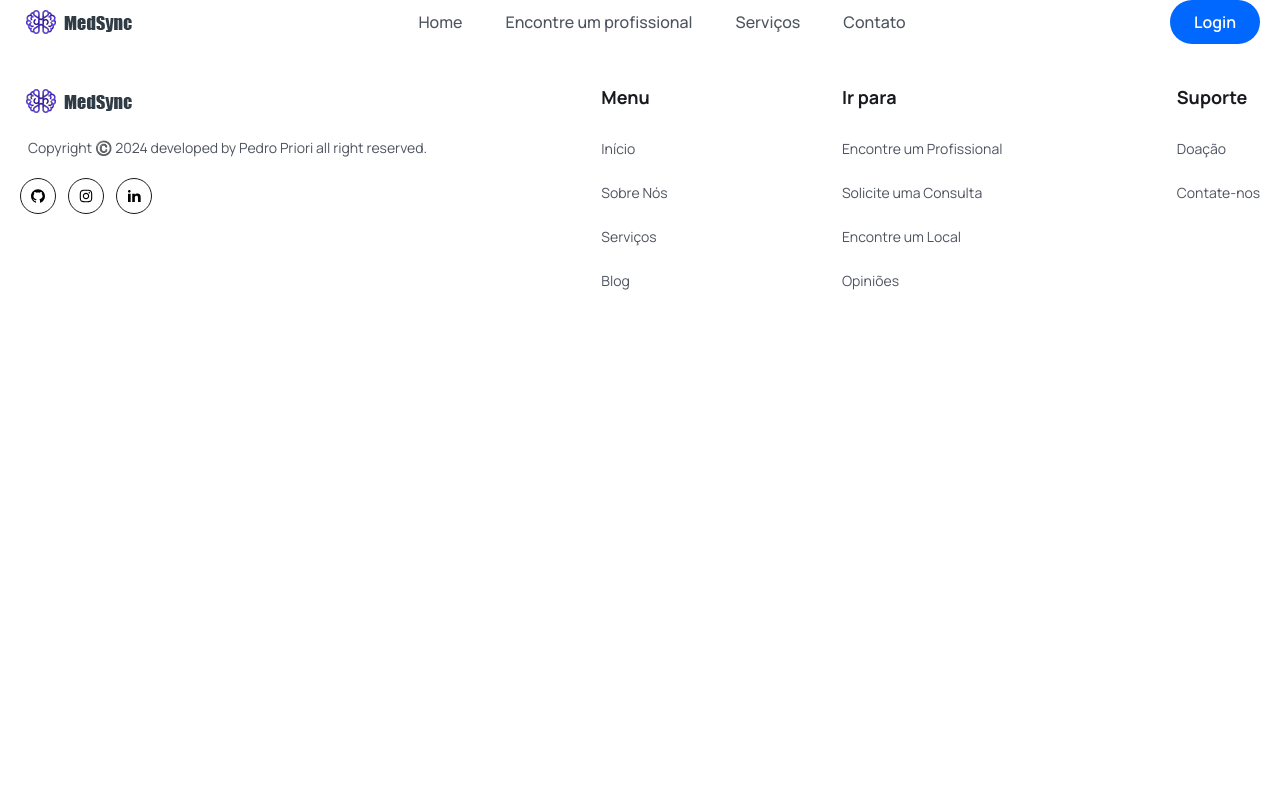
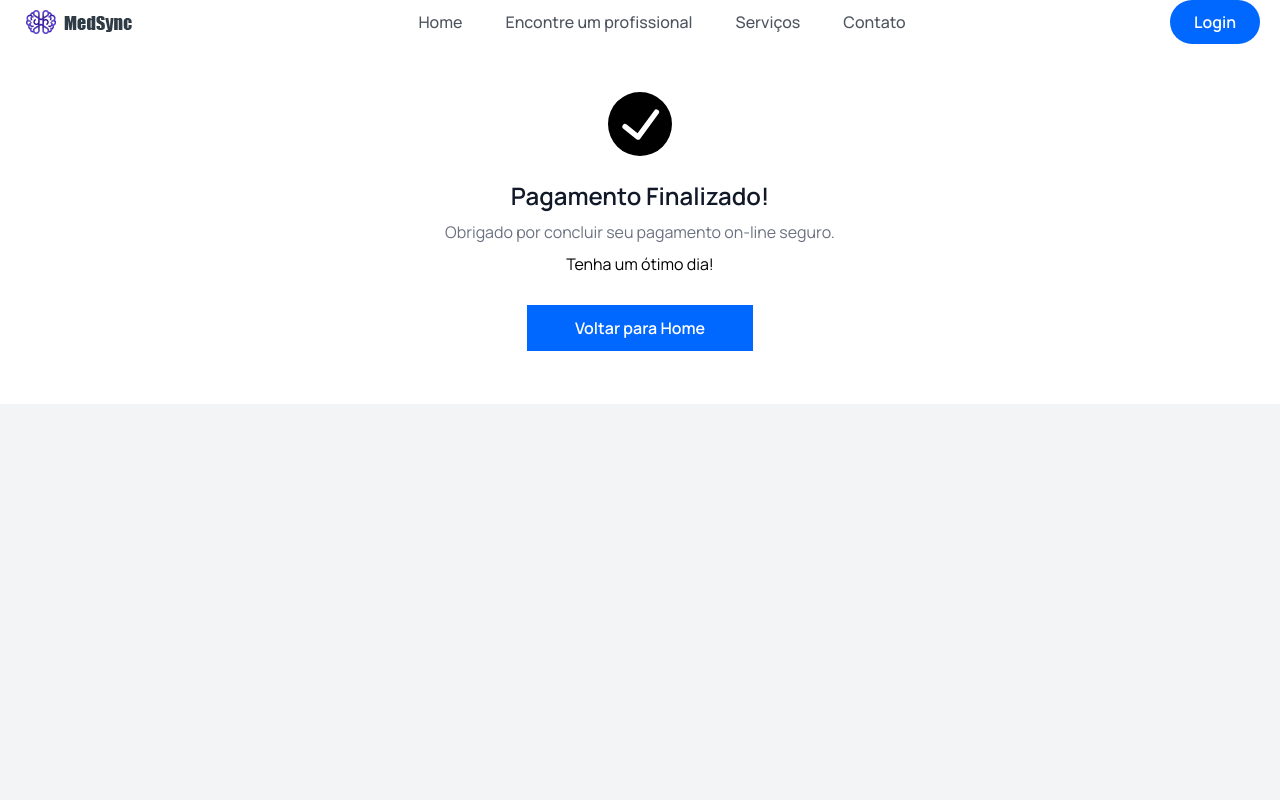
Before and after one commit to pedropriori/MedSync-Application, a React (Vite) app: page /checkout-success in a window 1280 px wide. Shown: the top 800 px of the page. Built offline with nearby package versions, Linux system fonts and the light colour scheme.

Commit message:
create checkout success page

```diff
--- /dev/null
+++ b/src/pages/Doctors/CheckoutSuccess.jsx
@@ -0,0 +1,38 @@
+import { Link } from "react-router-dom";
+
+const CheckoutSuccess = () => {
+  return (
+    <div className="bg-gray-100 h-screen">
+      <div className="bg-white p-6 md:mx-auto">
+        <svg
+          viewBox="0 0 24 24"
+          className="text-green-600 w-16 h-16 mx-auto my-6"
+        >
+          <path
+            fill="currentolor"
+            d="M12,0A12,12,0,1,0,24,12,12.014,12.014,0,0,0,12,0Zm6.927,8.2-6.845,9.289a1.011,1.011,0,0,1-1.43.188L5.764,13.769a1,1,0,1,1,1.25-1.562l4.076,3.261,6.227-8.451A1,1,0,1,1,18.927,8.2Z"
+          ></path>
+        </svg>
+        <div className="text-center">
+          <h3 className="md:text-2xl text-base text-gray-900 font-semibold text-center">
+            Pagamento Finalizado!
+          </h3>
+          <p className="text-gray-500 my-2">
+            Obrigado por concluir seu pagamento on-line seguro.
+          </p>
+          <p> Tenha um ótimo dia! </p>
+          <div className="py-10 text-center">
+            <Link
+              to="/home"
+              className="px-12 bg-primaryBgColor text-white font-semibold py-3"
+            >
+              Voltar para Home
+            </Link>
+          </div>
+        </div>
+      </div>
+    </div>
+  );
+};
+
+export default CheckoutSuccess;
--- a/src/routes/Routers.jsx
+++ b/src/routes/Routers.jsx
@@ -1,40 +1,46 @@
-import Home from '../pages/Home'
-import Services from '../pages/Services'
-import Login from '../pages/Login'
-import SignUp from '../pages/Signup'
-import Contact from '../pages/Contact'
-import Doctors from '../pages/Doctors/Doctors'
-import DoctorDetails from '../pages/Doctors/DoctorDetails'
-import { Routes, Route } from 'react-router-dom'
-import MyAccount from '../Dashboard/user-account/MyAccount'
-import Dashboard from '../Dashboard/doctor-account/Dashboard'
-import ProtectedRoute from './ProtectedRoute'
+import Home from "../pages/Home";
+import Services from "../pages/Services";
+import Login from "../pages/Login";
+import SignUp from "../pages/Signup";
+import Contact from "../pages/Contact";
+import Doctors from "../pages/Doctors/Doctors";
+import DoctorDetails from "../pages/Doctors/DoctorDetails";
+import { Routes, Route } from "react-router-dom";
+import MyAccount from "../Dashboard/user-account/MyAccount";
+import Dashboard from "../Dashboard/doctor-account/Dashboard";
+import ProtectedRoute from "./ProtectedRoute";
+import CheckoutSuccess from "../pages/Doctors/CheckoutSuccess";
 
 const Routers = () => {
   return (
     <Routes>
-      <Route path='/' element={<Home/>} />
-      <Route path='/home' element={<Home/>} />
-      <Route path='/doctors' element={<Doctors/>} />
-      <Route path='/doctors/:id' element={<DoctorDetails/>} />
-      <Route path='/login' element={<Login/>} />
-      <Route path='/register' element={<SignUp/>} />
-      <Route path='/contact' element={<Contact/>} />
-      <Route path='/services' element={<Services/>} />
-      <Route path='/users/profile/me'
+      <Route path="/" element={<Home />} />
+      <Route path="/home" element={<Home />} />
+      <Route path="/doctors" element={<Doctors />} />
+      <Route path="/doctors/:id" element={<DoctorDetails />} />
+      <Route path="/login" element={<Login />} />
+      <Route path="/register" element={<SignUp />} />
+      <Route path="/contact" element={<Contact />} />
+      <Route path="/services" element={<Services />} />
+      <Route path="/checkout-success" element={<CheckoutSuccess />} />
+      <Route
+        path="/users/profile/me"
         element={
-          <ProtectedRoute allowedRoles={['patient']} >
-            <MyAccount/>
+          <ProtectedRoute allowedRoles={["patient"]}>
+            <MyAccount />
           </ProtectedRoute>
-        } />
-      <Route path='/doctors/profile/me'
+        }
+      />
+      <Route
+        path="/doctors/profile/me"
         element={
-          <ProtectedRoute allowedRoles={['doctor']}>
-            <Dashboard/>
+          <ProtectedRoute allowedRoles={["doctor"]}>
+            <Dashboard />
           </ProtectedRoute>
-        } />
+        }
+      />
     </Routes>
-  )
-}
+  );
+};
 
-export default Routers
+export default Routers;
```
